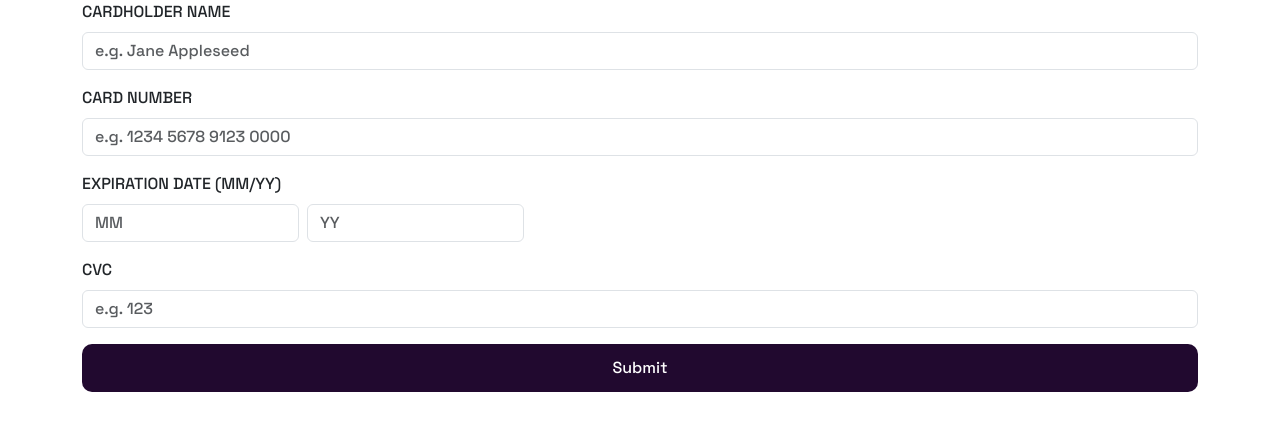
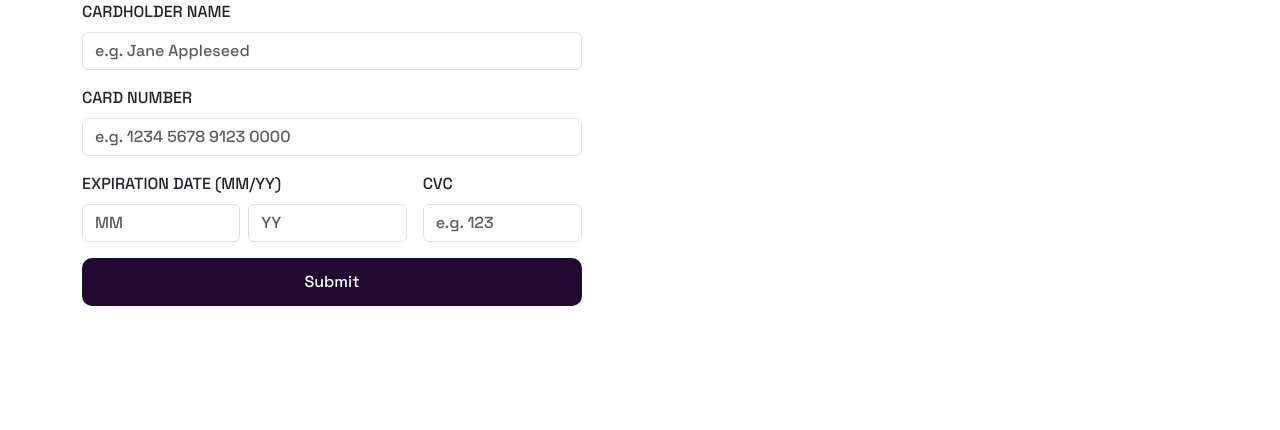
Before and after one commit to grammerjam/tt-main, a React (Create React App) app in the folder project3b/: page / in a window 1280 px wide. Shown: the top 430 px of the page. Built offline with nearby package versions, Linux system fonts and the light colour scheme.

Commit message:
adding styling to form

```diff
--- a/project3b/src/components/CardForm.js
+++ b/project3b/src/components/CardForm.js
@@ -2,6 +2,7 @@
 import { useState } from "react";
 import Container from "react-bootstrap/Container";
 import Form from "react-bootstrap/Form";
+import Stack from "react-bootstrap/Stack";
 import "../styles.scss";
 
 const CardForm = () => {
@@ -53,6 +54,7 @@
           </Form.Control.Feedback>
         </Form.Group>
 
+        <Stack direction="horizontal" gap={3}>
           <Form.Group className="mb-3" controlId="formExpirationDate">
             <Form.Label>EXPIRATION DATE (MM/YY)</Form.Label>
             <div className="form__expiration-container">
@@ -96,6 +98,7 @@
               Must be 3 numbers.
             </Form.Control.Feedback>
           </Form.Group>
+        </Stack>
 
         <button className="form__btn" type="submit">
           Submit
--- a/project3b/src/styles.scss
+++ b/project3b/src/styles.scss
@@ -30,6 +30,7 @@
 }
 
 .form {
+  max-width: 500px;
   &__expiration-container {
     display: flex;
     gap: 0.5rem;
```
Lines whose indentation alone changed are shown as unchanged.
